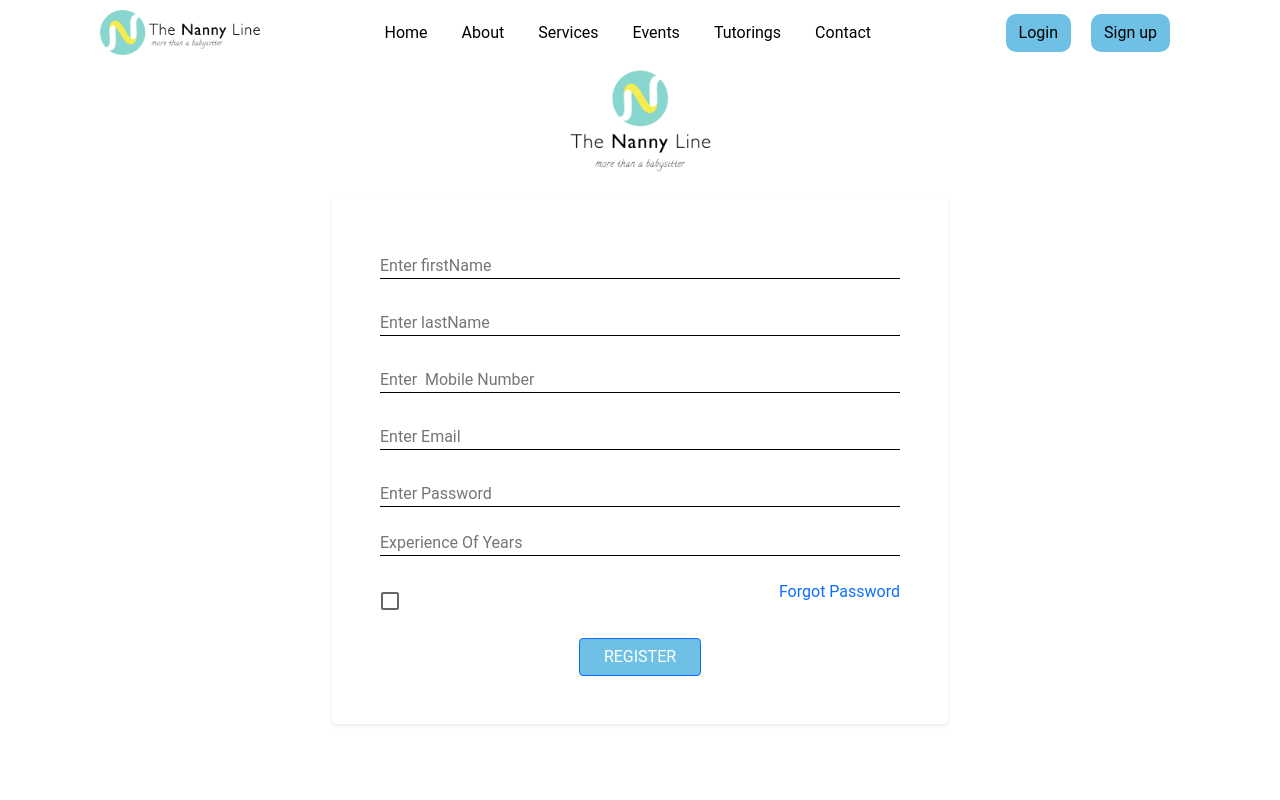
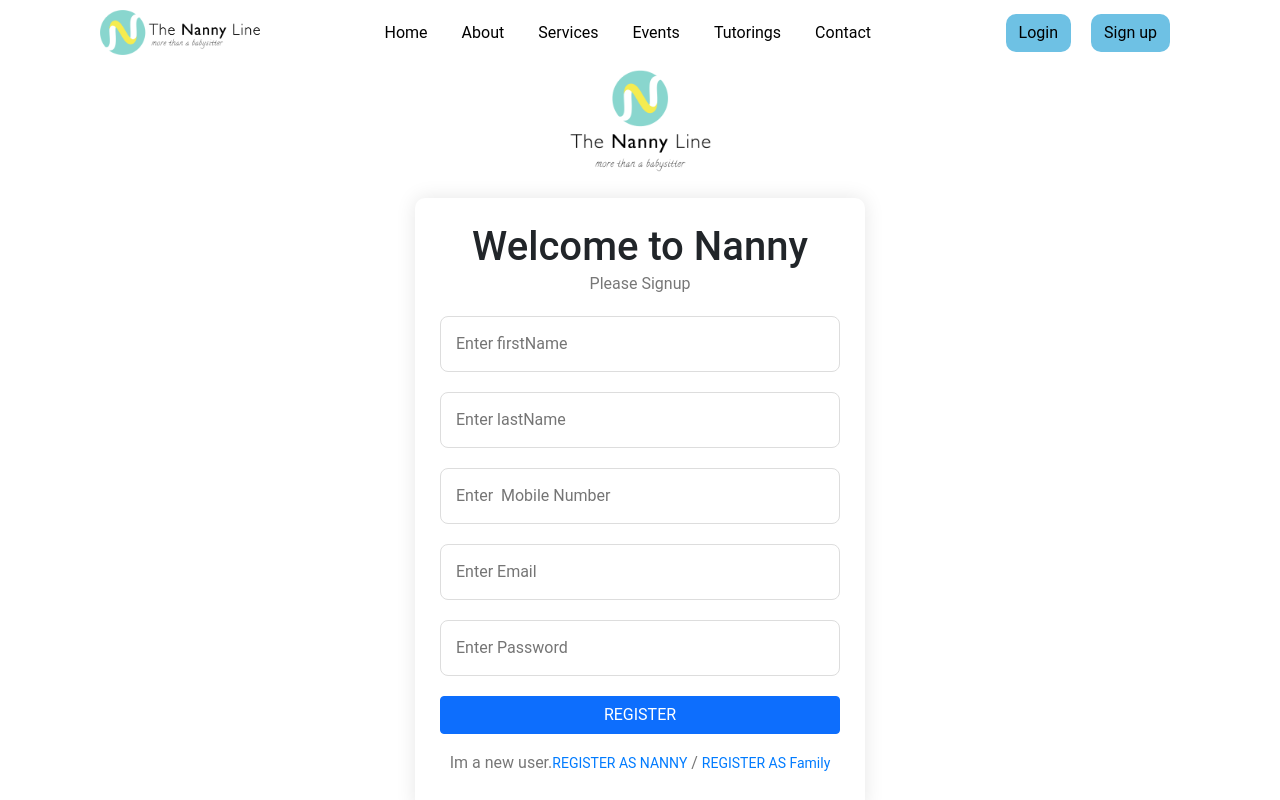
Before and after one commit to GurmanVIT/nanny_new, a React (Create React App) app: page /signupnanny in a window 1280 px wide. Shown: the top 800 px of the page. Built offline with nearby package versions, Linux system fonts and the light colour scheme.

Commit message:
send otp

```diff
--- a/src/component/Home/Home.js
+++ b/src/component/Home/Home.js
@@ -41,7 +41,7 @@ const Home = () => {
                             <p>Our nannies are available for locals, tourists or special occasions.</p>
                         </div>
                         <div className="col-md-4 pe-2">
-                            <img className="mw-100" src={about}alt="offers" />
+                            <img className="mw-100" src={about} alt="offers" />
                         </div>
                         <div className="col-md-4">
                             <div className="row">
@@ -265,7 +265,7 @@ const Home = () => {
                             <img className="mw-100" src={wlogo} alt="wlogo" />
                         </div>
                         <div className="col text-center">
-                            <img className="mw-100" src={wlogo}alt="wlogo" />
+                            <img className="mw-100" src={wlogo} alt="wlogo" />
                         </div>
                         <div className="col text-center">
                             <img className="mw-100" src={wlogo} alt="wlogo" />
--- a/src/component/Home/home.scss
+++ b/src/component/Home/home.scss
@@ -27,7 +27,8 @@
 }
 
 .baner_text_home {
-    height: calc(100vh - 146px);
+    //height: calc(100vh - 146px);
+    height: 100vh;
 
     h2 {
         font-size: 25px;
--- a/src/component/about/About.js
+++ b/src/component/about/About.js
@@ -7,7 +7,7 @@ const About = () => {
     return (
         <>
             <div className="inner_pages_banner position-absolute top-0 start-0"></div>
-            <div className="baner_text d-flex sections_padding pt-0 align-items-center text-center">
+            <div className="baner_text d-flex align-items-center text-center">
                 <div className="container">
                     <h1>About Nanny Line</h1>
                 </div>
--- a/src/component/auth/Forgotpassword/Forgotpassword.js
+++ b/src/component/auth/Forgotpassword/Forgotpassword.js
@@ -1,19 +1,57 @@
-import { React, useState } from 'react';
-import { Link } from 'react-router-dom';
+import { React, useEffect, useState } from 'react';
+import { Link, useNavigate } from 'react-router-dom';
 import logo from "../../../assets/img/logo-nanny.png";
-import { Checkbox, FormControlLabel, FormGroup } from '@mui/material';
-import { FontAwesomeIcon } from '@fortawesome/react-fontawesome';
-import { faEye, faEyeSlash } from '@fortawesome/free-solid-svg-icons';
+import { Button } from 'react-bootstrap';
+import { useDispatch, useSelector } from 'react-redux';
+import { fetchForgotpasdAsync } from '../../../store/apiSlice/ForgotpasswordSlice';
 
 
 const Forgotpassword = () => {
 
-    const [password, setPassword] = useState('');
-    const [showPassword, setShowPassword] = useState(false);
 
-    const togglePasswordVisibility = () => {
-        setShowPassword(!showPassword);
+    const dispatch = useDispatch();
+    const user = useSelector((state) => state.rootReducer.Forgotpasd.data);
+    console.log("state", user);
+
+    const [email, setEmail] = useState('');
+    const isAuthenticated = useSelector((state) => state.isAuthenticated);
+
+
+    const handleotp = () => {
+        const payload = {
+            email: email,
+        }
+
+        try {
+            dispatch(fetchForgotpasdAsync(payload));
+            // Handle success, e.g., navigate to another screen
+        } catch (error) {
+            // Handle error, e.g., display an error message
+            console.error('Otp failed:', error);
+        }
     };
+    const navigate = useNavigate();
+
+    const navigateToAnotherScreen = () => {
+        navigate('/otp');
+    }
+
+
+    useEffect(() => {
+        console.log("Data ===>", user)
+        if (user != null && user.status === 1) {
+            navigateToAnotherScreen();
+        }
+    }, [user])
+
+
+
+    //const [password, setPassword] = useState('');
+    //const [showPassword, setShowPassword] = useState(false);
+
+    //const togglePasswordVisibility = () => {
+    //    setShowPassword(!showPassword);
+    //};
 
     return (
         <>
@@ -26,20 +64,17 @@ const Forgotpassword = () => {
                             </a>
                             <div className="row">
                                 <div className="col-lg-6 offset-lg-3 offset-sm-1 col-sm-10">
-                                    <div className="login_layout p-5 shadow-sm p-3 mb-5 bg-body rounded">
-                                        <form className="w-100 mb-4 form-groupes" appearance="outline">
-
-                                            <input className='inputfor' type="text" />
-                                            <span className="highlight"></span>
-                                            <span className="bar"></span>
-                                            <label className='labelup'>Number / Gmail</label>
+                                    <div className="login-container">
+                                        <form className="login-form m-2" appearance="outline">
+                                            <h3 className='mb-3'>Forgot password</h3>
+                                            <div className='input-group'>
+                                                <input type="text" value={email} onChange={(e) => setEmail(e.target.value)} placeholder="email" />
+                                            </div>
+                                            {/*<p> <Link className="d-flex justify-content-end" to='/forotpassword' >Forgot Password</Link></p>*/}
+                                            <Button  onClick={() => handleotp()}>
+                                                Send OTP
+                                            </Button>
                                         </form>
-                                        <div className="d-flex flex-column align-items-center justify-content-center">
-                                            <button color="primary" className="login_button px-4 btn all_btn">
-                                                Send OTP
-                                            </button>
-                                            {/*<p className="mt-3">Don't have an account ? <Link to="/signup" >Sign up</Link></p>*/}
-                                        </div>
                                     </div>
                                 </div>
                             </div>
--- a/src/component/auth/Forgotpassword/Forgotpassword.scss
+++ b/src/component/auth/Forgotpassword/Forgotpassword.scss
@@ -13,8 +13,8 @@ $border-color_1: #007bff;
 	background-color: $background-color_1;
 	border-radius: 10px;
 	box-shadow: 0 0 20px rgba(0, 0, 0, 0.1);
-	padding: 40px;
-	max-width: 400px;
+	padding: 25px;
+	max-width: 450px;
 	width: 90%;
 	text-align: center;
 	margin: 0 auto;
--- a/src/component/auth/Signupnanny.js
+++ b/src/component/auth/Signupnanny.js
@@ -1,4 +1,4 @@
-import { React, useEffect, useState} from 'react';
+import { React, useEffect, useState } from 'react';
 import { useDispatch, useSelector } from 'react-redux';
 
 import logo from "../../assets/img/logo-nanny.png";
@@ -53,17 +53,17 @@ const Signupnanny = () => {
 
     const navigate = useNavigate();
 
-    const navigateToAnotherScreen =() =>{
+    const navigateToAnotherScreen = () => {
         navigate('/otp');
     }
 
 
-    useEffect(()=>{
-        console.log("Data ===>",data)
-        if(data!=null&&data.status===1){
+    useEffect(() => {
+        console.log("Data ===>", data)
+        if (data != null && data.status === 1) {
             navigateToAnotherScreen();
         }
-    },[data])
+    }, [data])
 
 
     return (
@@ -75,20 +75,23 @@ const Signupnanny = () => {
                     </a>
                     <div className="row">
                         <div className="col-lg-6 offset-lg-3 offset-sm-1 col-sm-10">
-                        <div className="login_layout p-5 shadow-sm p-3 mb-5 bg-body rounded">
-                             <form className="w-100 mb-4" appearance="outline">
+                            <div className="login-container">
+                                <form className="login-form" appearance="outline">
+                                    <h2>Welcome to Nanny</h2>
+                                    <p>Please Signup </p>
+                                    <div className='input-group'>
                                         <input type="text" placeholder="Enter firstName" value={firstName} onChange={(e) => setfirstName(e.target.value)} />
-                            </form>
-                             <form className="w-100 mb-4" appearance="outline">
+                                    </div>
+                                    <div className='input-group'>
                                         <input type="text" placeholder="Enter lastName" value={lastName} onChange={(e) => setlastName(e.target.value)} />
-                            </form>
-                            <form className="w-100 mb-4" appearance="outline">
+                                    </div>
+                                    <div className='input-group'>
                                         <input type="number" placeholder="Enter  Mobile Number" value={mobileNumber} onChange={(e) => setmobileNumber(e.target.value)} />
-                            </form>
-                            <form className="w-100 mb-4" appearance="outline">
+                                    </div>
+                                    <div className='input-group'>
                                         <input type="email" placeholder="Enter Email" value={email} onChange={(e) => setEmail(e.target.value)} />
-                            </form>
-                            <form className="w-100 mb-3 form_eyes">
+                                    </div>
+                                    <div className="input-group">
                                         <input
                                             //type={showPassword ? 'text' : 'password'}
                                             type='password'
@@ -101,21 +104,17 @@ const Signupnanny = () => {
                                     icon={showPassword ? faEye : faEyeSlash}
                                     onClick={togglePasswordVisibility}
                                 />*/}
-                            </form>
-                            <form className="w-100 mb-4" appearance="outline">
-                                <input type="number" placeholder="Experience Of Years" value={experienceOfYears} onChange={(e) => setexperienceOfYears(e.target.value)} />
-                            </form>
-                            <div className="d-flex justify-content-between mb-3">
-                                <FormGroup>
-                                    <FormControlLabel control={<Checkbox />} />
-                                </FormGroup>
-                                <Link className="d-flex justify-content-end" to='/forotpassword' >Forgot Password</Link>
                                     </div>
-                            <div className="d-flex flex-column align-items-center justify-content-center">
-                                <Button color="primary" className="login_button px-4 btn" onClick={()=>handleSignup()}>
+                                    <Button onClick={() => handleSignup()}>
                                         REGISTER
                                     </Button>
+
+                                    {/*{error && <p style={{ color: 'red' }}>{error}</p>}*/}
+                                    <div className='bottom-text'>
+                                        <p className="mt-3">Im a new user.<Link to="/signupnanny" >REGISTER AS NANNY</Link><span> / </span><Link to="/signupfamily" >REGISTER AS Family</Link></p>
+
                                     </div>
+                                </form>
                             </div>
                         </div>
                     </div>
--- a/src/store/Reducer/rootReducer.js
+++ b/src/store/Reducer/rootReducer.js
@@ -4,12 +4,14 @@ import loginReducer from '../apiSlice/LoginSlice'
 import signupReducer from '../apiSlice/Signupnannyslice';
 import  otpReducer from '../apiSlice/Otpslice';
 import cardsReducer from '../apiSlice/NcategoriesSlice';
+import ForgotpasdReducer from '../apiSlice/ForgotpasswordSlice'
 
 const rootReducer = combineReducers({
   login: loginReducer,
   signUp:signupReducer,
   otp: otpReducer,
   cards:cardsReducer,
+  Forgotpasd:ForgotpasdReducer,
   // Add other reducers as needed
 });
 
--- /dev/null
+++ b/src/store/apiSlice/ForgotpasswordSlice.js
@@ -0,0 +1,36 @@
+import { createSlice, createAsyncThunk } from '@reduxjs/toolkit';
+import axios from 'axios';
+
+// Async thunk for fetching data
+export const fetchForgotpasdAsync = createAsyncThunk('fetchForgotpasdAsync', async (payload) => {
+    const response = await axios.put('https://dev-api-nanny.virtualittechnology.com/v1/common/forgotPassword',payload); // Replace with your API endpoint
+    return response.data;
+});
+
+const ForgotpasdSlice = createSlice({
+  name: 'Forgotpasd',
+  initialState: {
+    data: null,
+    loading: false,
+    error: null,
+  },
+  reducers: {},
+  extraReducers: (builder) => {
+    builder
+      .addCase(fetchForgotpasdAsync.pending, (state) => {
+        state.loading =  true;
+        state.error = null;
+      })
+      .addCase(fetchForgotpasdAsync.fulfilled, (state, action) => {
+        state.loading =  false;
+        state.data = action.payload;
+        state.error = null;
+      })
+      .addCase(fetchForgotpasdAsync.rejected, (state, action) => {
+        state.loading =  false;
+        state.error = action.error.message;
+      });
+  },
+});
+
+export default ForgotpasdSlice.reducer;
--- a/src/style.scss
+++ b/src/style.scss
@@ -204,6 +204,7 @@ a:hover {
 
 .inner_pages_banner {
   width: 100%;
+  height: 100vh;
   padding-top: 200px;
   padding-bottom: 140px;
   background-repeat: no-repeat !important;
@@ -230,6 +231,7 @@ a:hover {
 }
 
 .baner_text {
+  height: 100vh;
   h1 {
     font-size: 70px;
     font-weight: 700;
```
Also changed, not shown: src/store/Actions/ForgotpasswordAction.js (added, +15 -0 lines). Lines whose indentation alone changed are shown as unchanged.
